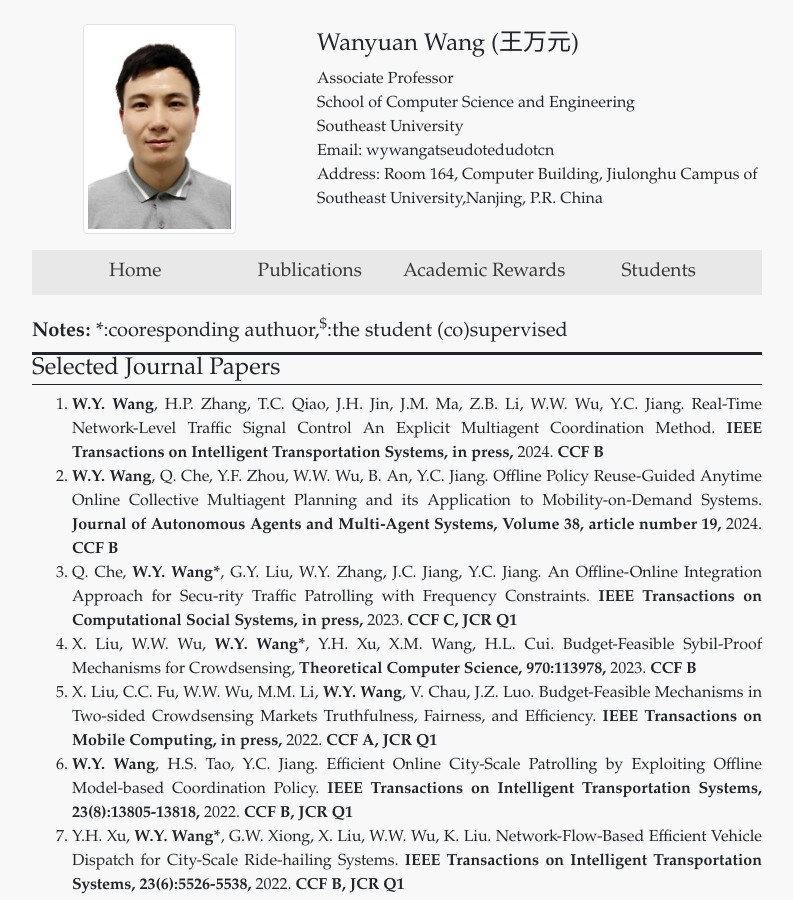
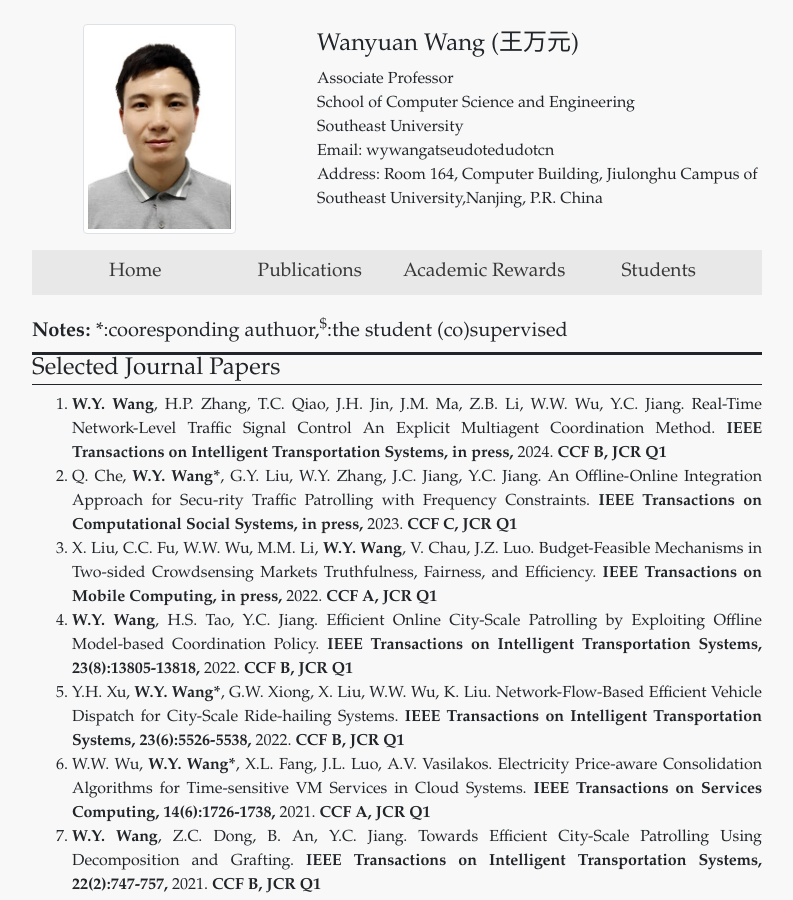
Before and after one commit to wanyuanwang/wanyuanwang.github.io, a Jekyll site: the page built from publications.html, in a window 1280 px wide and 900 px high. Shown: the whole window, without its empty margins (243-1036 px from the left). Built offline with Jekyll 4.4.1, drawn with Linux system fonts in a browser that asks for light colours.

Commit message:
Update ieee_acm_transactions_papers.yml

```diff
--- a/_data/ieee_acm_transactions_papers.yml
+++ b/_data/ieee_acm_transactions_papers.yml
@@ -1,22 +1,12 @@
 - authors: <b>W.Y. Wang</b>, H.P. Zhang, T.C. Qiao, J.H. Jin, J.M. Ma, Z.B. Li, W.W. Wu, Y.C. Jiang.
   title: Real-Time Network-Level Traffic Signal Control An Explicit Multiagent Coordination Method.
   journal: IEEE Transactions on Intelligent Transportation Systems, in press,
-  date: 2024. <b> CCF B </b>
-
-- authors: <b>W.Y. Wang</b>, Q. Che, Y.F. Zhou, W.W. Wu, B. An, Y.C. Jiang.
-  title: Offline Policy Reuse-Guided Anytime Online Collective Multiagent Planning and its Application to Mobility-on-Demand Systems.
-  journal: Journal of Autonomous Agents and Multi-Agent Systems, Volume 38, article number 19,
-  date: 2024. <b> CCF B </b>
+  date: 2024. <b> CCF B, JCR Q1</b>
 
 - authors: Q. Che, <b>W.Y. Wang*</b>, G.Y. Liu, W.Y. Zhang, J.C. Jiang, Y.C. Jiang.
   title: An Offline-Online Integration Approach for Secu-rity Traffic Patrolling with Frequency Constraints.
   journal: IEEE Transactions on Computational Social Systems, in press,
   date: 2023. <b> CCF C, JCR Q1 </b>
-
-- authors: X. Liu, W.W. Wu, <b>W.Y. Wang*</b>, Y.H. Xu, X.M. Wang, H.L. Cui.
-  title: Budget-Feasible Sybil-Proof Mechanisms for Crowdsensing,
-  journal: Theoretical Computer Science, 970:113978,
-  date: 2023. <b> CCF B</b>
 
 - authors: X. Liu, C.C. Fu, W.W. Wu, M.M. Li, <b>W.Y. Wang</b>, V. Chau, J.Z. Luo.
   title: Budget-Feasible Mechanisms in Two-sided Crowdsensing Markets Truthfulness, Fairness, and Efficiency.
```
